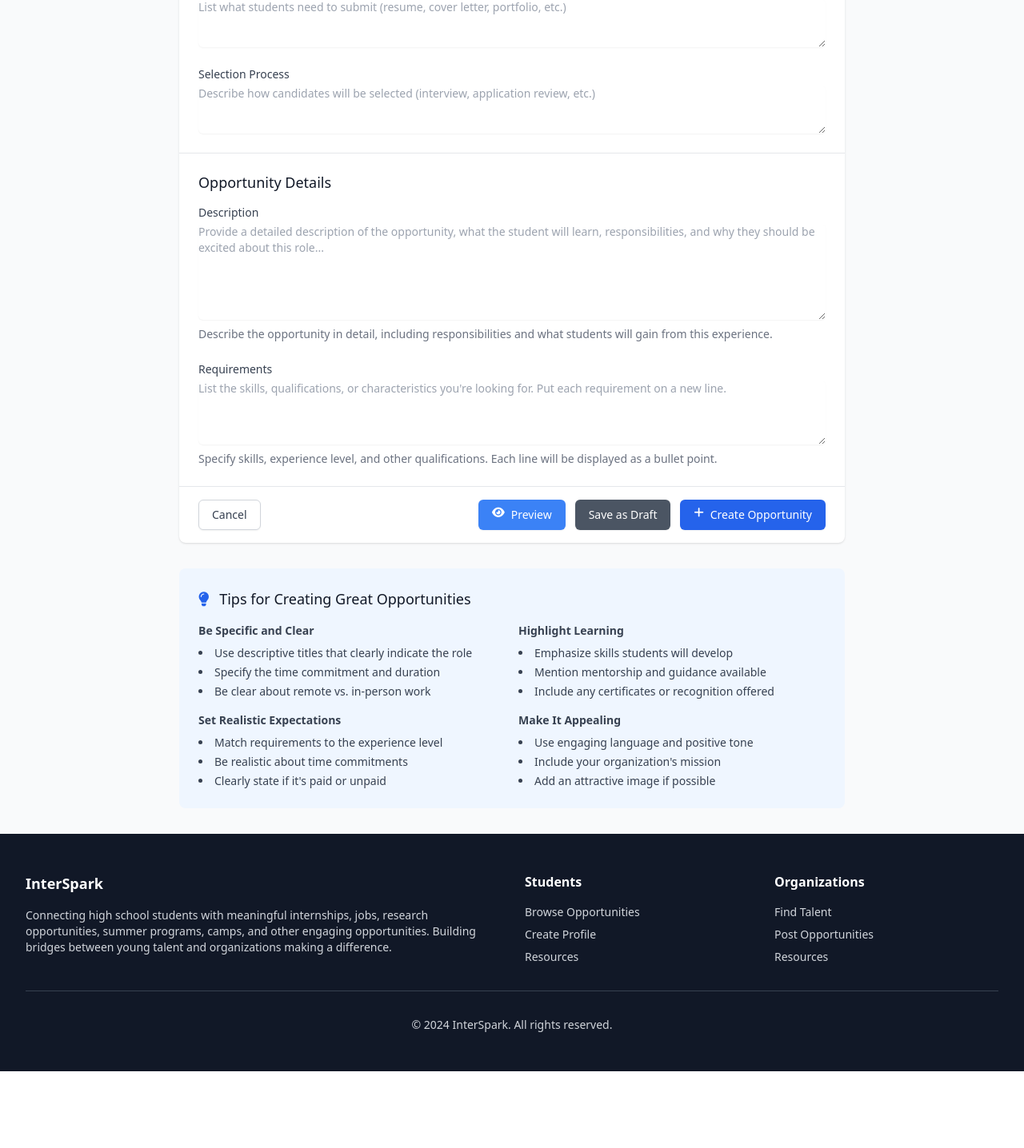
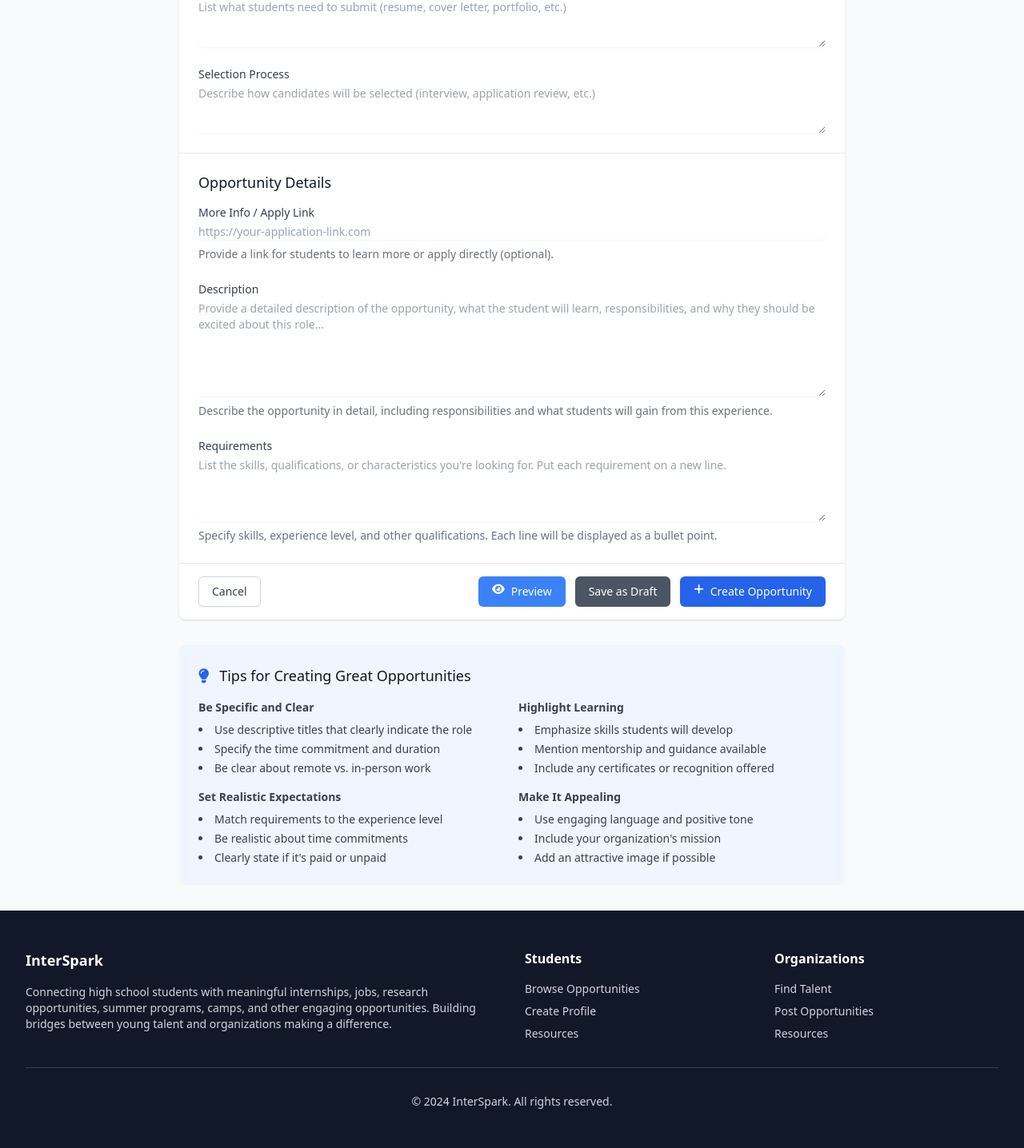
Before and after one commit to PrathyushY/InterSpark, a Flask app: page /create_opportunity in a window 1280 px wide. Shown: the part 885-2321 px from the top of the page at 80% size. Before the commit the page ends 2225 px from the top, so only its background shows below. Run offline with Flask 3, Linux system fonts and the light colour scheme; the visitor is signed in with stand-in values (Sample User, id 1); data that the repository does not hold is empty; parts of the project's set-up code (start-up, migrations or seed data) failed here and were passed over; some libraries are stand-ins or nearby versions.

Commit message:
Added more information/apply field to opportunities

```diff
--- a/app.py
+++ b/app.py
@@ -453,8 +453,12 @@ def signup():
                 # Don't auto-login - redirect to email verification page instead
                 session["pending_verification_email"] = email
                 flash(
-                    result.get("message", "Registration successful! Please check your email to confirm your account."),
-                    "info")
+                    result.get(
+                        "message",
+                        "Registration successful! Please check your email to confirm your account.",
+                    ),
+                    "info",
+                )
                 return redirect(url_for("email_verification_pending"))
             else:
                 flash(result.get("error", "Registration failed"), "error")
@@ -468,10 +472,10 @@ def signup():
 @app.route("/auth/confirm")
 def confirm_email():
     """Handle email confirmation from Supabase"""
-    token_hash = request.args.get('token_hash')
-    type_param = request.args.get('type')
-
-    if not token_hash or type_param != 'signup':
+    token_hash = request.args.get("token_hash")
+    type_param = request.args.get("type")
+
+    if not token_hash or type_param != "signup":
         flash("Invalid confirmation link", "error")
         return redirect(url_for("login"))
 
@@ -479,7 +483,12 @@ def confirm_email():
         result = supabase_service.verify_email_token(token_hash)
 
         if result["success"]:
-            flash(result.get("message", "Email verified successfully! You can now sign in."), "success")
+            flash(
+                result.get(
+                    "message", "Email verified successfully! You can now sign in."
+                ),
+                "success",
+            )
             return redirect(url_for("login"))
         else:
             flash(result.get("error", "Email verification failed"), "error")
@@ -514,7 +523,12 @@ def resend_confirmation():
         result = supabase_service.resend_confirmation_email(email)
 
         if result["success"]:
-            flash(result.get("message", "Confirmation email sent! Please check your inbox."), "info")
+            flash(
+                result.get(
+                    "message", "Confirmation email sent! Please check your inbox."
+                ),
+                "info",
+            )
         else:
             flash(result.get("error", "Failed to resend confirmation email"), "error")
 
@@ -1114,6 +1128,7 @@ def create_opportunity(opportunity_id=None):
             "application_deadline": request.form.get("application_deadline") or None,
             "skills_needed": skills_needed_json,
             "status": status,
+            "apply_link": request.form.get("apply_link") or None,
             # New type-specific fields
             "eligibility_criteria": request.form.get("eligibility_criteria") or None,
             "age_range": request.form.get("age_range") or None,
@@ -1558,11 +1573,13 @@ def chat():
         # Convert to format expected by template
         formatted_history = []
         for msg in chat_history:
-            formatted_history.append({
-                "role": msg["role"],
-                "content": msg["content"],
-                "timestamp": msg["created_at"]
-            })
+            formatted_history.append(
+                {
+                    "role": msg["role"],
+                    "content": msg["content"],
+                    "timestamp": msg["created_at"],
+                }
+            )
     except Exception as e:
         logger.error(f"Error loading chat history: {str(e)}")
         formatted_history = []
@@ -1571,7 +1588,9 @@ def chat():
     prompt_count = supabase_service.get_user_prompt_count(user_id)
     remaining_prompts = max(0, 5 - prompt_count)
 
-    return render_template("chat.html", chat_history=formatted_history, remaining_prompts=remaining_prompts)
+    return render_template(
+        "chat.html", chat_history=formatted_history, remaining_prompts=remaining_prompts
+    )
 
 
 @app.route("/chat/send", methods=["POST"])
@@ -1593,10 +1612,15 @@ def chat_send():
         # Check prompt limit (5 per day for beta)
         prompt_count = supabase_service.get_user_prompt_count(user_id)
         if prompt_count >= 5:
-            return jsonify({
-                "success": False,
-                "error": "You've reached the limit of 5 prompts. This feature is in beta with limited usage."
-            }), 429
+            return (
+                jsonify(
+                    {
+                        "success": False,
+                        "error": "You've reached the limit of 5 prompts. This feature is in beta with limited usage.",
+                    }
+                ),
+                429,
+            )
 
         # Save user message to database
         supabase_service.save_chat_message(user_id, "user", user_message)
@@ -1605,11 +1629,13 @@ def chat_send():
         chat_history_db = supabase_service.get_chat_history(user_id, limit=20)
         chat_history = []
         for msg in chat_history_db:
-            chat_history.append({
-                "role": msg["role"],
-                "content": msg["content"],
-                "timestamp": msg["created_at"]
-            })
+            chat_history.append(
+                {
+                    "role": msg["role"],
+                    "content": msg["content"],
+                    "timestamp": msg["created_at"],
+                }
+            )
 
         # Search database for relevant results
         if ai_service:
@@ -1638,7 +1664,12 @@ def chat_send():
         remaining_prompts = max(0, 5 - updated_prompt_count)
 
         return jsonify(
-            {"success": True, "response": ai_response, "db_results": db_results, "remaining_prompts": remaining_prompts}
+            {
+                "success": True,
+                "response": ai_response,
+                "db_results": db_results,
+                "remaining_prompts": remaining_prompts,
+            }
         )
 
     except Exception as e:
--- a/schemas/supabase_schema.sql
+++ b/schemas/supabase_schema.sql
@@ -142,6 +142,7 @@ CREATE TABLE IF NOT EXISTS public.opportunities
 ),
     application_deadline DATE,
     description TEXT,
+    apply_link VARCHAR(500),
     status VARCHAR
 (
     20
--- a/templates/create_opportunity.html
+++ b/templates/create_opportunity.html
@@ -316,6 +316,18 @@
 
                 <div class="space-y-6">
                     <div>
+                        <label for="apply_link" class="block text-sm font-medium text-gray-700">More Info / Apply
+                            Link</label>
+                        <div class="mt-1">
+                            <input type="url" name="apply_link" id="apply_link"
+                                value="{% if opportunity and opportunity.apply_link %}{{ opportunity.apply_link|trim }}{% endif %}"
+                                placeholder="https://your-application-link.com"
+                                class="shadow-sm focus:ring-blue-500 focus:border-blue-500 block w-full sm:text-sm border-gray-300 rounded-md">
+                        </div>
+                        <p class="mt-2 text-sm text-gray-500">Provide a link for students to learn more or apply
+                            directly (optional).</p>
+                    </div>
+                    <div>
                         <label for="description"
                             class="block text-sm font-medium text-gray-700 {% if missing_fields and 'description' in missing_fields %}required-label{% endif %}">Description</label>
                         <div class="mt-1">
```
Also changed, not shown: templates/opportunity_details.html (+9 -0 lines).
